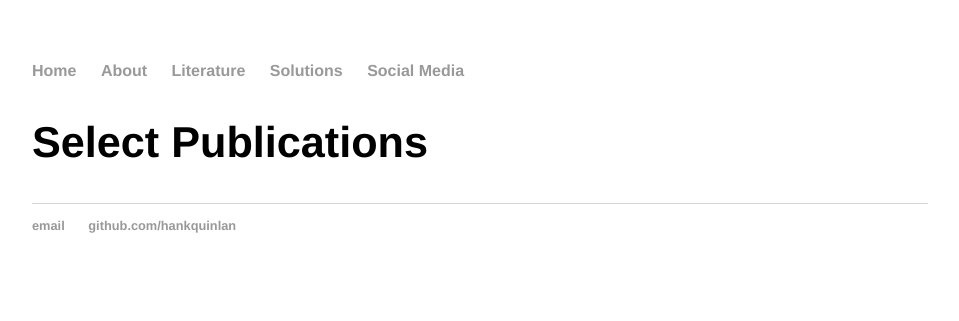
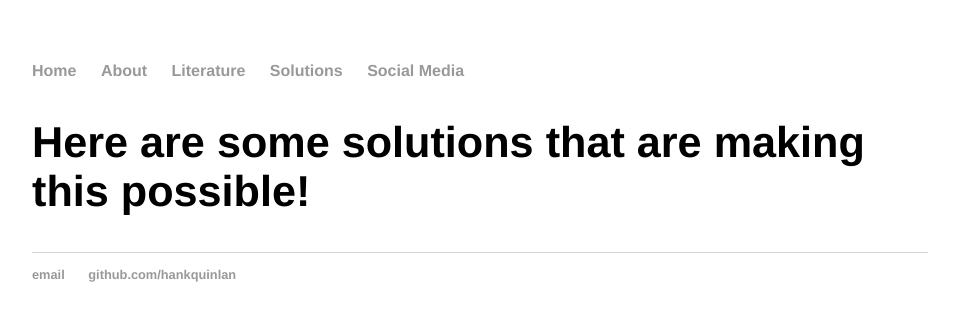
Before and after one commit to endclimatechange/endclimatechange.github.io, a Jekyll site: the page built from blog/index.html, in a window 1280 px wide. Shown: the top 321 px of the page, without its empty margins (160-1119 px from the left). Built offline with Jekyll 4.4.1, drawn with Linux system fonts in a browser that asks for light colours.

Commit message:
Update index.html

```diff
--- a/blog/index.html
+++ b/blog/index.html
@@ -3,7 +3,7 @@ layout: default
 title: Hank Quinlan's Blog
 ---
 
-	<h2>Select Publications</h2>
+	<h2>Here are some solutions that are making this possible!</h2>
 
 
 
```
